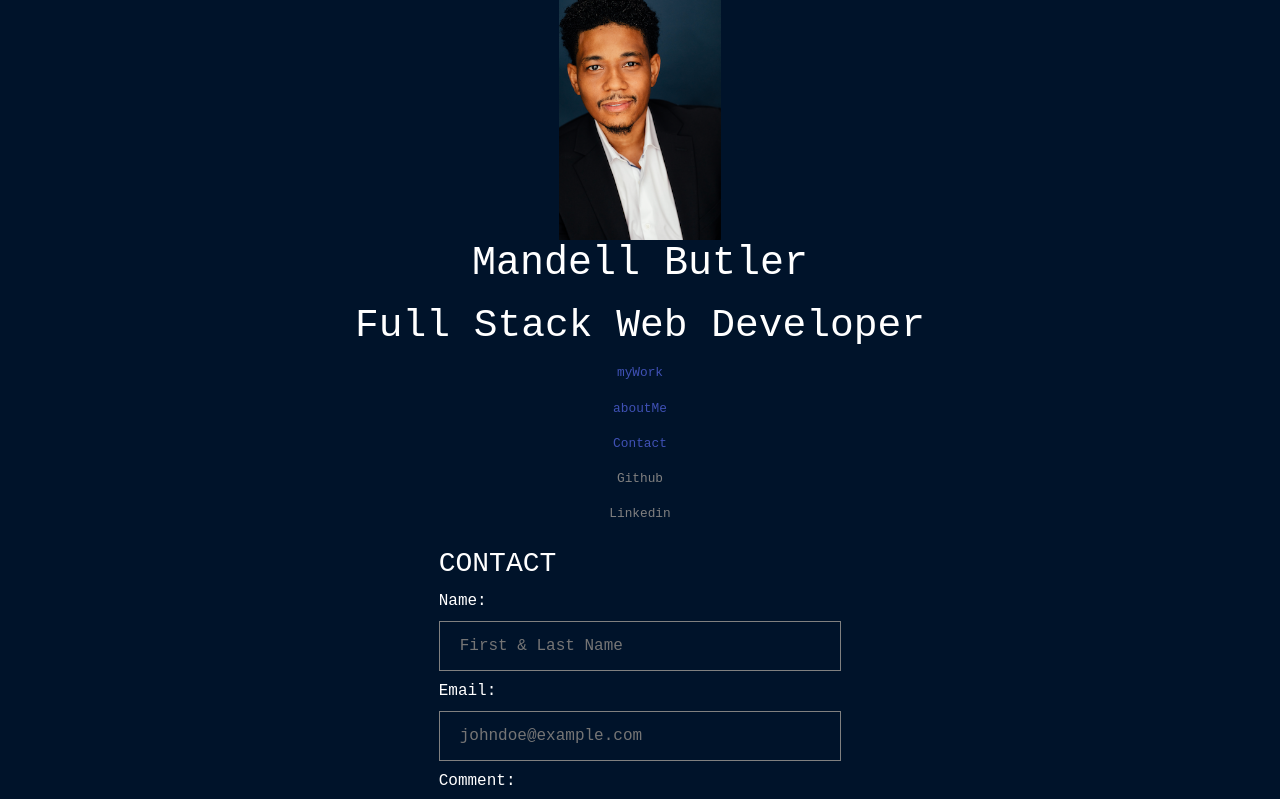
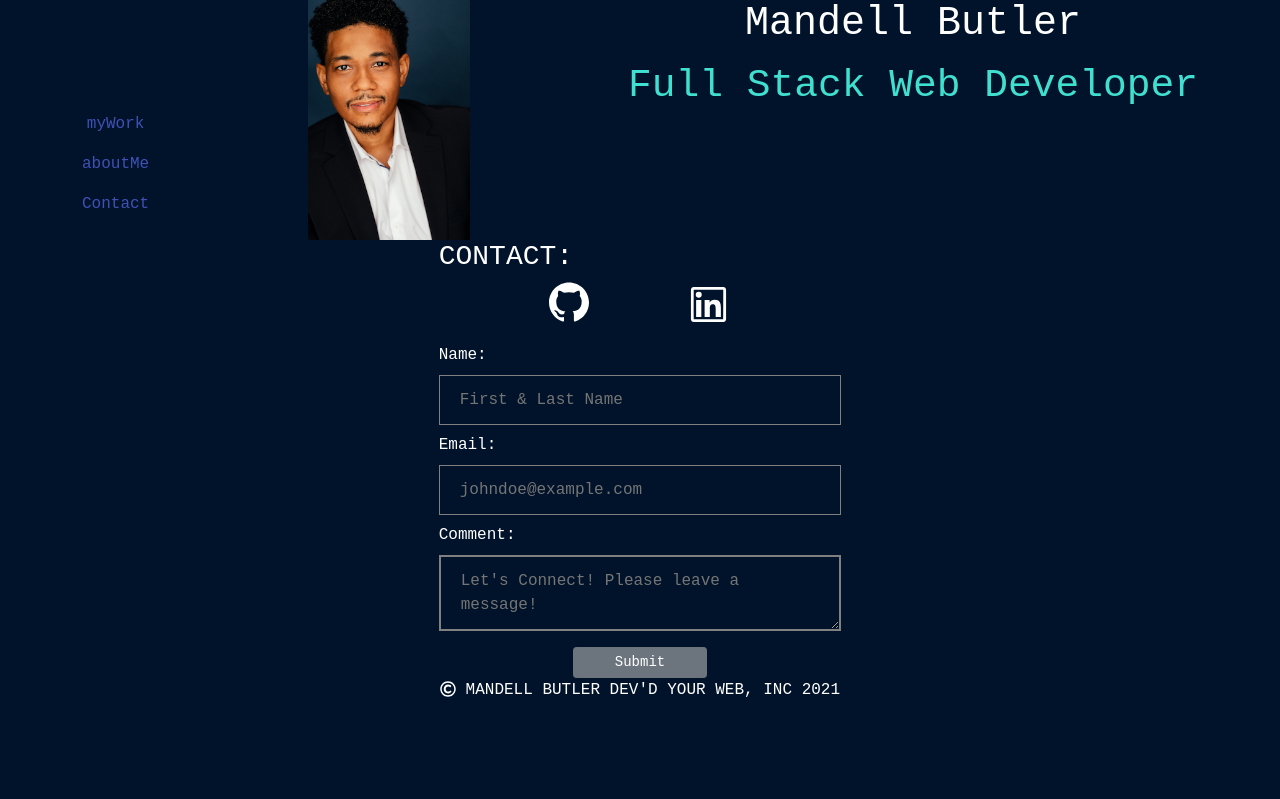
Before and after one commit to mandellbutler/ReactPortfolio, a React (Create React App) app: page /contact in a window 1280 px wide. Shown: the top 799 px of the page. Built offline with nearby package versions, Linux system fonts and the light colour scheme.

Commit message:
Added contact icons

```diff
--- a/package.json
+++ b/package.json
@@ -13,6 +13,7 @@
     "gh-pages": "^3.2.0",
     "react": "^17.0.2",
     "react-dom": "^17.0.2",
+    "react-icons": "^4.2.0",
     "react-router-dom": "^5.2.0",
     "react-scripts": "4.0.3",
     "web-vitals": "^1.1.2"
--- a/src/components/Footer.js
+++ b/src/components/Footer.js
@@ -1,6 +1,7 @@
 import React from 'react';
 // Here we are importing a CSS file as a dependency
 // import Box from '@material-ui/core/Box';
+import { FaRegCopyright } from 'react-icons/fa';
 import '../styles/Footer.css'
 
 
@@ -10,7 +11,7 @@ function Display() {
     <div>
       <footer>
         <p>
-          &COPY;MANDELL BUTLER DEV'D YOUR WEB, INC 2021
+          <FaRegCopyright /> MANDELL BUTLER DEV'D YOUR WEB, INC 2021
         </p>
       </footer>
     </div>
--- a/src/components/Header.js
+++ b/src/components/Header.js
@@ -6,6 +6,9 @@ import headshot from '../assets/images/headshot.png';
 // Here we are importing a CSS file as a dependency
 import Link from '@material-ui/core/Link';
 // import LinkedInIcon from '@material-ui/icons/LinkedIn';
+import 'bootstrap/dist/css/bootstrap.min.css';
+import { SiGithub } from 'react-icons/si';
+import { AiOutlineLinkedin } from 'react-icons/ai';
 import '../styles/Header.css'
 
 
@@ -20,7 +23,6 @@ function Header() {
         <figure className="headshot">
           <img src={headshot} alt="Mandell Posed in Suit Jacket" />
         </figure>
-      </header >
         <section className="namecard">
           <h1>Mandell Butler</h1>
           <div>
@@ -37,9 +39,8 @@ function Header() {
           <p><Link onClick={(event) => {
             history.push('/contact')
           }} color='primary'>Contact</Link></p>
-        <p><a href="https://github.com/mandellbutler">Github</a></p>
-        <p><a href="https://www.linkedin.com/in/mandellbutler/">Linkedin</a></p>
         </nav>
+      </header>
     </div>
   );
 }
--- a/src/pages/Contact.js
+++ b/src/pages/Contact.js
@@ -1,27 +1,33 @@
 import React from 'react';
 // Here we are importing a CSS file as a dependency
 import 'bootstrap/dist/css/bootstrap.min.css';
+import { SiGithub } from 'react-icons/si';
+import { AiOutlineLinkedin } from 'react-icons/ai';
 import '../styles/Contact.css'
 
 function Contact() {
   return (
     <div className="container .p-3 col-sm-6 col-md-4">
-      <h3>CONTACT</h3>
-      <form id="contact" class="contact-form">
+      <h3>CONTACT:</h3>
+      <section className="container .p-3" id="icons">
+        <p><a href="https://github.com/mandellbutler"><SiGithub size={40} /></a></p>
+        <p><a href="https://www.linkedin.com/in/mandellbutler/"><AiOutlineLinkedin size={45} /></a></p>
+      </section>
+      <form id="contact" className="contact-form">
         <div>
-          <label for="user">Name:</label>
-          <input id="name" type="text" placeholder="First & Last Name"></input>
+          <label>Name:</label>
+          <input name="fullName" id="name" type="text" placeholder="First & Last Name"></input>
         </div>
         <div>
-          <label for="email">Email:</label>
-          <input id="email" type="text" placeholder="johndoe@example.com"></input>
+          <label>Email:</label>
+          <input name="email" id="email" type="text" placeholder="johndoe@example.com"></input>
         </div>
         <div>
-          <label for="comment">Comment:</label>
+          <label>Comment:</label>
           <textarea className="form-row" id="comment"
             placeholder="Let's Connect! Please leave a message!"></textarea>
         </div>
-        <div class="d-grid gap-2 col-4 mx-auto">
+        <div className="d-grid gap-2 col-4 mx-auto">
           <button className="btn btn-secondary btn-sm" type="submit">Submit</button>
         </div>
       </form>
--- a/src/pages/Project.js
+++ b/src/pages/Project.js
@@ -12,7 +12,7 @@ function Project() {
       {projects.map((project) => {
 
         return (
-          <section className="card text-white m-1" key={project.uuid}>
+          <section className="card text-white m-1" key={project.href}>
             <div className="card-header">{project.title}</div>
             <figure className="card-body project-image">
               <a href={project.href} target="_blank" rel="noreferrer">
--- a/src/projects.js
+++ b/src/projects.js
@@ -57,7 +57,7 @@ const projects = [
   },
   {
     title: "Kayla's Bridal",
-    href: 'https://github.com/mandellbutler',
+    href: '#',
     image: {
       src: bridal,
       alt: 'Image of a gorgeous wedding dress draped in the sun.'
--- a/src/styles/Contact.css
+++ b/src/styles/Contact.css
@@ -15,3 +15,10 @@ textarea {
   margin: 8px 0;
   border: 2px solid grey;
 }
+
+#icons {
+  display: flex;
+  justify-content: space-evenly;
+  flex-wrap: wrap;
+  flex-direction: row;
+}
--- a/src/styles/Header.css
+++ b/src/styles/Header.css
@@ -41,7 +41,7 @@ img {
   flex-wrap: wrap;
   align-items: center;
   flex-wrap: wrap;
-  font-size: 20%;
+  font-size: calc(13px + 2vw);
 }
 
 a:link {
@@ -67,13 +67,7 @@ a:hover {
       flex-direction: row;
       justify-content: space-around;
       flex-wrap: wrap;
-      font-size: 80%;
-  }
-  .portfolio {
-      display: flex;
-      flex-direction: row;
-      justify-content: center;
-      flex-wrap: wrap;
+      font-size: 100%;
   }
 
   * {
@@ -98,7 +92,9 @@ a:hover {
       flex-direction: column;
       order: -2;
       color: yellow;
+      font-size: 100%
   }
+
 
   .header div {
       color:turquoise
```
Also changed, not shown: 1 other file (tests, documents, lock files or other folders). Lines whose indentation alone changed are shown as unchanged.
